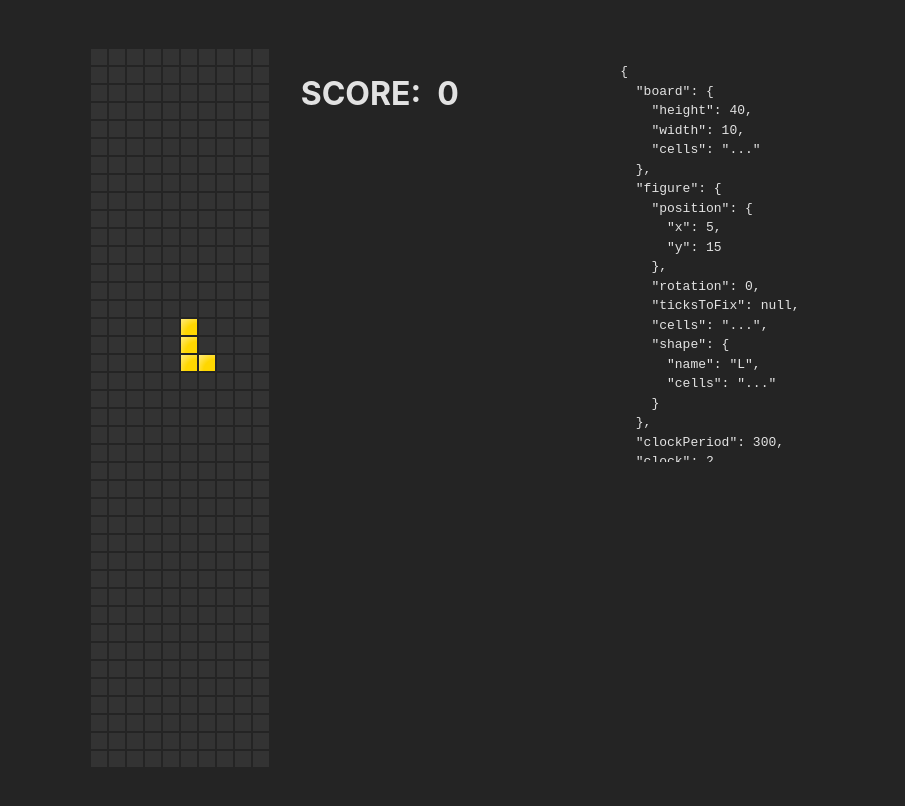
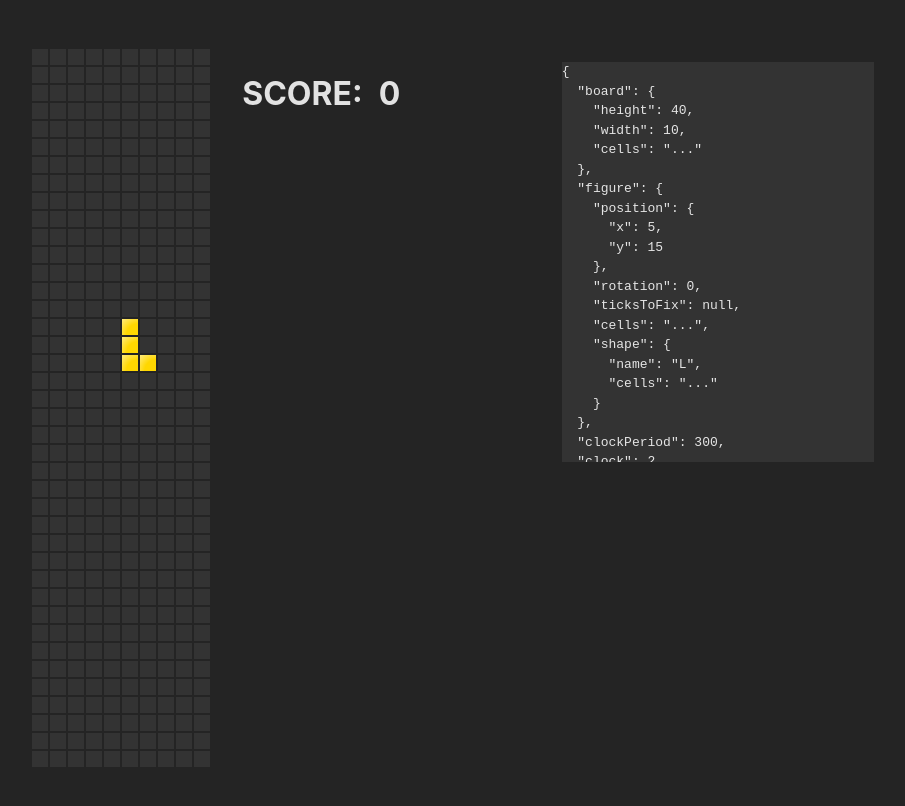
Before and after one commit to tetris-js/tetris-js, a website built with Vite: page index.html in a window 1280 px wide. Shown: the whole page, without its empty margins (187-1092 px from the left). Built offline with nearby package versions, Linux system fonts and the light colour scheme.

Commit message:
feat: improve web debug

```diff
--- a/src/style.css
+++ b/src/style.css
@@ -144,9 +144,10 @@ body {
 }
 
 #debug {
-  max-width: 50ch;
+  width: 40ch;
   line-break: anywhere;
-  max-height: 50vh;
+  background-color: #333;
+  height: 50vh;
   overflow-y: auto;
   cursor: pointer;
 }
```
